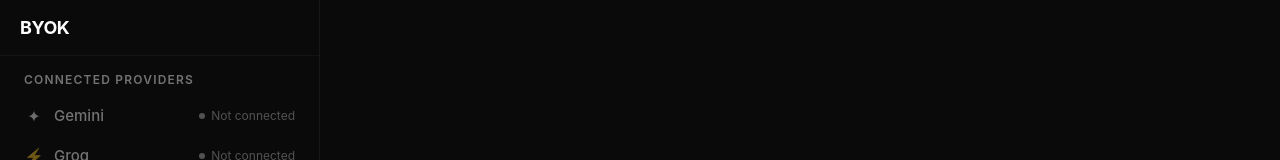
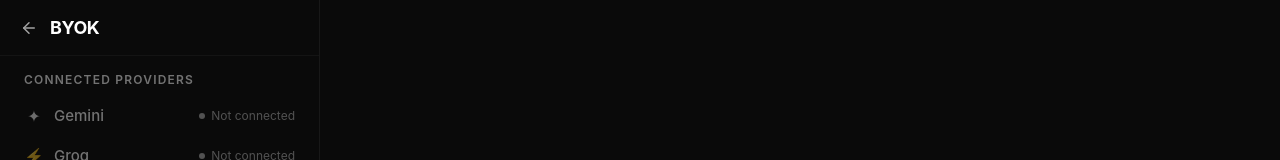
Before and after one commit to darshohri/BYOK, a React (Vite) app: page /workspace in a window 1280 px wide. Shown: the top 160 px of the page. Built offline with nearby package versions, Linux system fonts and the light colour scheme.

Commit message:
Add back button to sidebar to navigate to landing page

```diff
--- a/src/components/sidebar/Sidebar.tsx
+++ b/src/components/sidebar/Sidebar.tsx
@@ -91,9 +91,18 @@
       >
         {/* ── Top: Branding ── */}
         <div className="flex items-center justify-between px-5 h-14 border-b border-white/[0.04] shrink-0">
-          <span className="text-lg font-bold tracking-tight text-white">
-            BYOK
-          </span>
+          <div className="flex items-center gap-3">
+            <button
+              onClick={() => navigate('/')}
+              className="text-neutral-400 hover:text-white transition-colors"
+              aria-label="Back to Home"
+            >
+              <ArrowLeft size={18} />
+            </button>
+            <span className="text-lg font-bold tracking-tight text-white">
+              BYOK
+            </span>
+          </div>
           {/* Mobile close button */}
           <button
             onClick={() => setSidebarCollapsed(true)}
```
